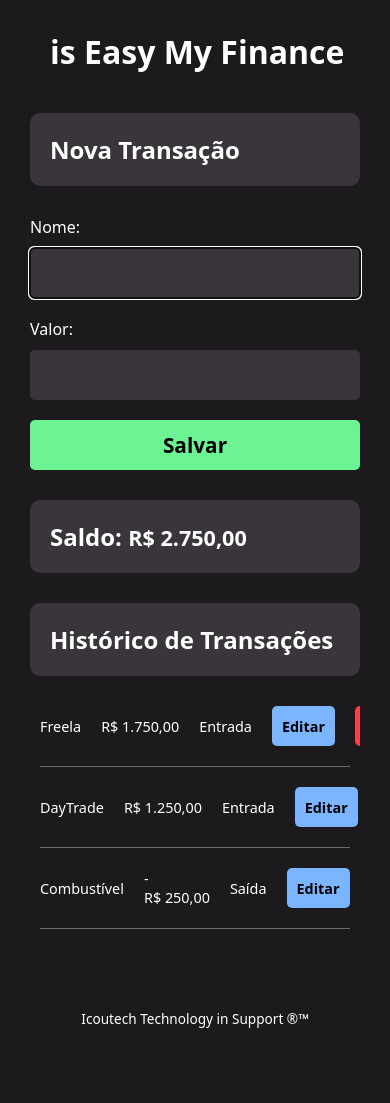
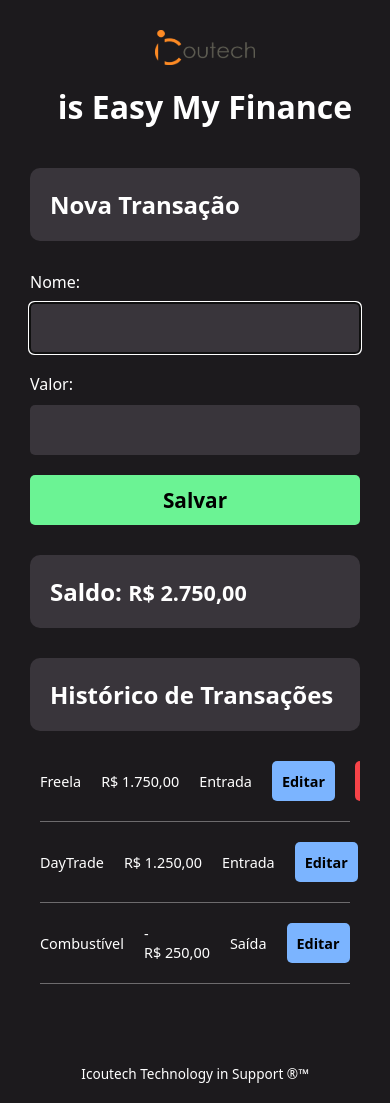
Before and after one commit to weltonsj/curso_onebitcode, a website with bundled scripts: page ExercicioAula27/index.html in a window 390 px wide. Before the commit the page ends 1048 px from the top, so only its background shows below. Built offline with nearby package versions, Linux system fonts and the light colour scheme; data requests are answered from the project's data file.

Commit message:
Add files via upload

```diff
--- a/ExercicioAula27/index.css
+++ b/ExercicioAula27/index.css
@@ -23,21 +23,26 @@ body {
   gap: 40px;
 }
 
-header > h1 {
-  /* border: 1px solid white; */
+header {
+  display: flex;
   padding: 30px 30px 0px 50px;
+  align-items: center;
+  justify-content: space-between;
+  gap: 20px;
+}
+
+img {
+  flex-basis: 280px;
 }
 
 main {
   display: flex;
-  /* border: 1px solid white; */
   flex: 1;
   gap: 30px;
   padding: 0 30px;
 }
 
 footer>p {
-  /* border: 1px solid white; */
   padding: 20px;
   text-align: center;
   font-size: 0.85em;
@@ -46,7 +51,6 @@ footer>p {
 .container1 {
   display: flex;
   flex-direction: column;
-  /* border: 1px solid white; */
   flex-basis: 20rem;
 }
 
@@ -81,14 +85,12 @@ footer>p {
 }
 
 .container2 {
-  /* border: 1px solid white; */
   flex: auto;
   display: flex;
   flex-direction: column;
 }
 
 #history-container {
-  /* border: 1px solid white; */
   flex: 1;
   overflow-y: auto;
   max-height: 500px;
@@ -99,7 +101,6 @@ footer>p {
   display: flex;
   border-bottom: .5px solid #ffffff5b;
   gap: 20px;
-  /* border: 1px solid white; */
   align-items: center;
   margin-bottom: 20px;
 }
@@ -121,7 +122,6 @@ span {
   background-color: var(--background-color-2);
   border-radius: 10px;
   margin-bottom: 30px;
-  /* border: 1px solid white; */
 }
 
 button {
@@ -157,6 +157,14 @@ button:active, .btn-edit:active, .btn-delete:active {
 }
 
 @media (max-width: 600px) {
+  header {
+    flex-direction: column;
+  }
+
+  img {
+    flex-basis: auto;
+  }
+
   main {
     flex-direction: column;
   }
--- a/ExercicioAula27/index.html
+++ b/ExercicioAula27/index.html
@@ -7,7 +7,10 @@
     <link rel="stylesheet" href="index.css">
   </head>
   <body>
-    <header><h1>is Easy My Finance</h1></header>
+    <header>
+      <img src="./img/logo-icoutech.png" alt="icoutech" width="100px">
+      <h1>is Easy My Finance</h1>
+    </header>
     <main>
       <div class="container1">
         <div class="display-titles">
@@ -38,5 +41,7 @@
     </main>
     <script type="module" src="./index.js"></script>
   </body>
-  <footer><p>Icoutech Technology in Support ®™</p></footer>
+  <footer>
+    <p>Icoutech Technology in Support ®™</p>
+  </footer>
 </html>
```
